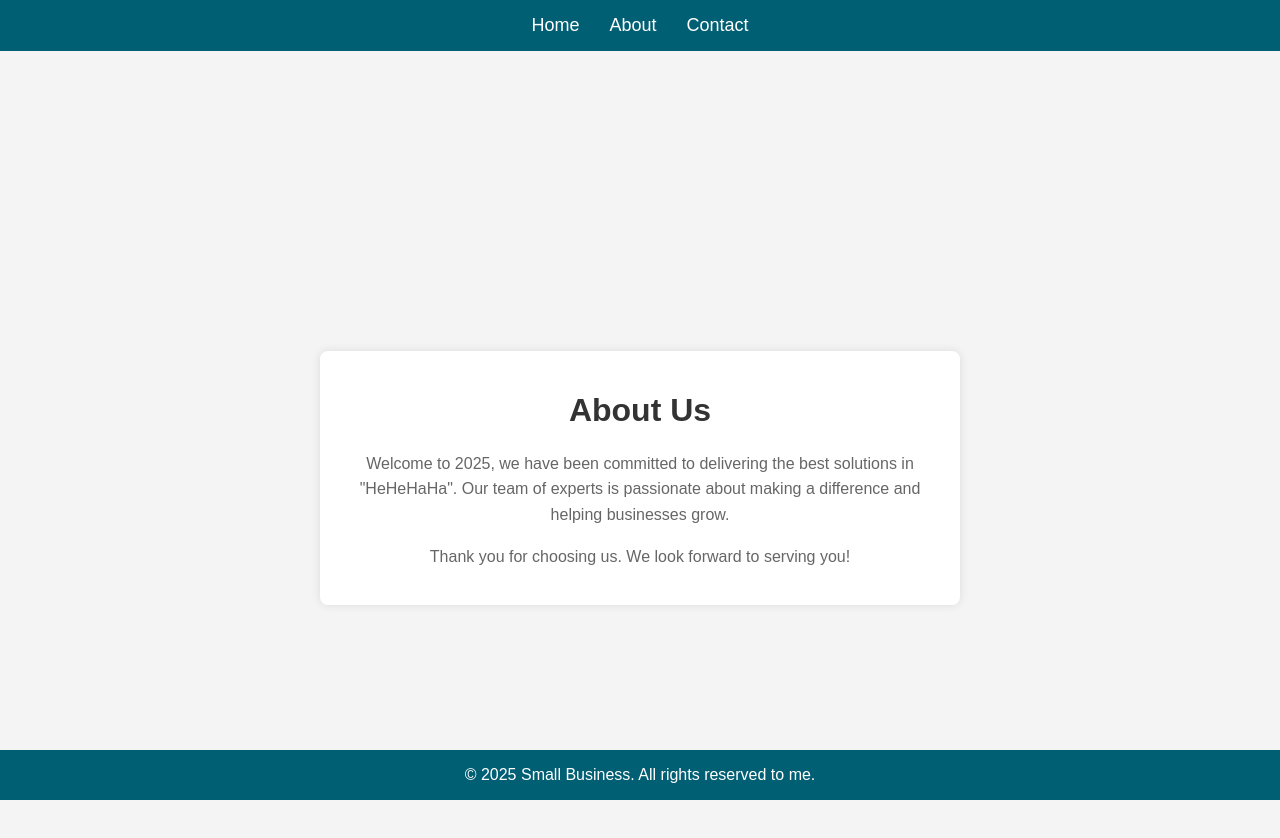
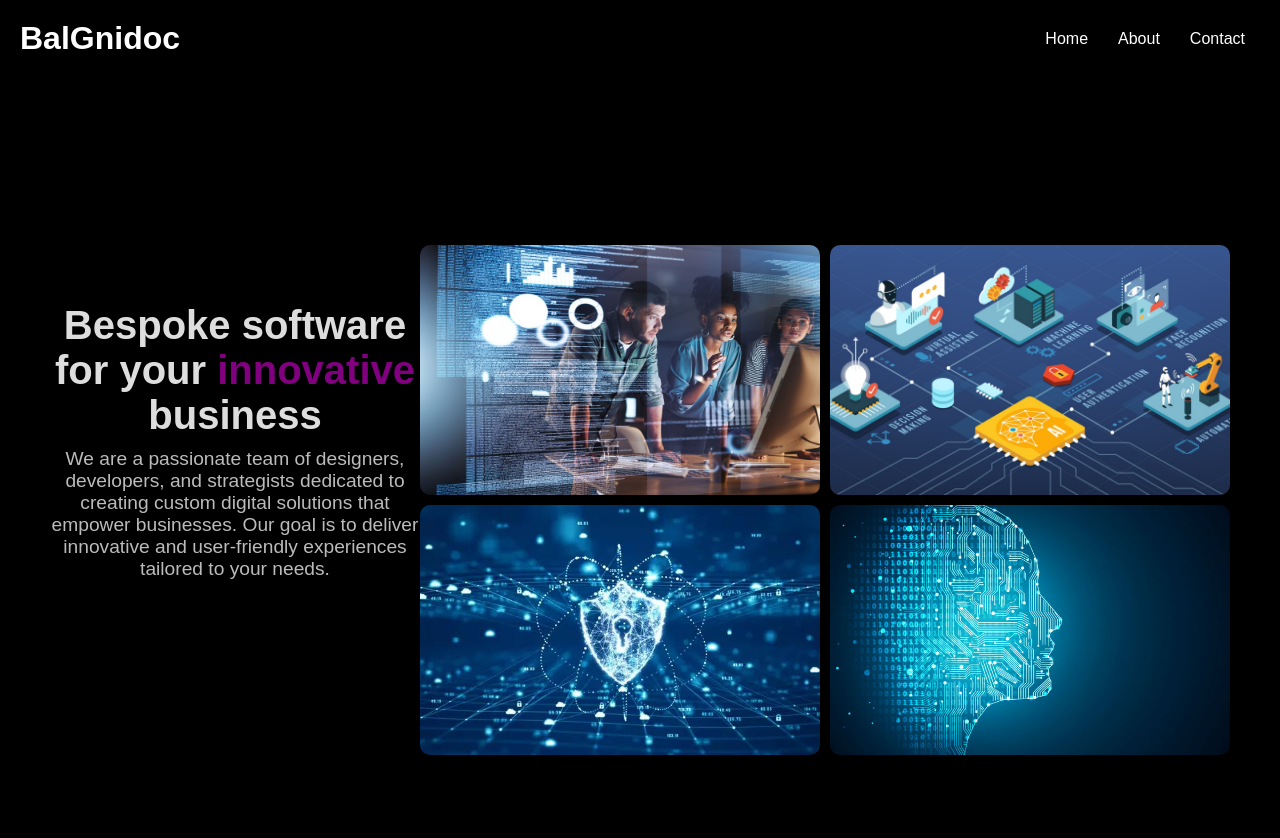
Before and after one commit to Moodeus/SimpleWebsite, a plain HTML site: page about.html in a window 1280 px wide. After the commit the page ends 805 px from the top, so only its background shows below. Drawn offline with Linux system fonts and the light colour scheme.

Commit message:
redesigning lol

```diff
--- a/about.html
+++ b/about.html
@@ -7,20 +7,27 @@
     <link rel="stylesheet" href="styling.css">
 </head>
 <body class="body-abt">
-    <nav>
-        <a href="index.html">Home</a>
-        <a href="about.html">About</a>
-        <a href="contact.html">Contact</a>
-    </nav>
-
-    <div class="container-abt">
-        <h1 class="h1-abt">About Us</h1>
-        <p class="p-abt">Welcome to 2025, we have been committed to delivering the best solutions in "HeHeHaHa". Our team of experts is passionate about making a difference and helping businesses grow.</p>
-        <p class="p-abt">Thank you for choosing us. We look forward to serving you!</p>
-    </div>
-
-    <footer>
-        <p>© 2025 Small Business. All rights reserved to me.</p>
-    </footer>
+    <header>
+        <h1>BalGnidoc</h1>
+        <nav>
+            <ul>
+                <li><a href="index.html">Home</a></li>
+                <li><a href="about.html">About</a></li>
+                <li><a href="contact.html">Contact</a></li>
+            </ul>
+        </nav>
+    </header>
+    <section class="about-section">
+        <div class="about-text">
+            <h2>Bespoke software for your <span style="color: purple;">innovative</span> business</h2>
+            <p>We are a passionate team of designers, developers, and strategists dedicated to creating custom digital solutions that empower businesses. Our goal is to deliver innovative and user-friendly experiences tailored to your needs.</p>
+        </div>
+        <div class="about-images">
+            <img src="pics/bs.jpg" alt="Teamwork">
+            <img src="pics/server.jpg" alt="Brainstorming">
+            <img src="pics/lock.jpg" alt="Coding">
+            <img src="pics/ai.jpg" alt="Discussion">
+        </div>
+    </section>
 </body>
 </html>
--- a/styling.css
+++ b/styling.css
@@ -1,42 +1,49 @@
 /* Universal Styles */
-body {
-    font-family: 'Arial', sans-serif;
+* {
     margin: 0;
     padding: 0;
-    background-color: #f4f4f4;
-    color: #333;
+    box-sizing: border-box;
+}
+body {
+    font-family: Arial, sans-serif;
+    background: #000;
+    color: white;
+    text-align: center;
 }
 
 
 
 /* Navigation */
 
-nav {
+header {
     display: flex;
-    justify-content: center;
+    justify-content: space-between;
     align-items: center;
-    background: #005f73;
-    padding: 15px 20px;
+    padding: 20px;
+    background: rgba(0, 0, 0, 0.8);
 }
-
-nav a {
+nav ul {
+    list-style: none;
+    display: flex;
+}
+nav ul li {
+    margin: 0 15px;
+}
+nav ul li a {
     color: white;
     text-decoration: none;
-    margin: 0 15px;
-    font-size: 18px;
 }
 
 
 /* Index */
 .hero {
     position: relative;
-    width: 100%;
     height: 100vh;
-    background: url("pics/play.jpg") no-repeat center center/cover;
+    background: url('pics/play.jpg') no-repeat center center/cover;
     display: flex;
+    flex-direction: column;
     justify-content: center;
     align-items: center;
-    text-align: center;
 }
 .overlay {
     position: absolute;
@@ -46,49 +53,62 @@ nav a {
     height: 100%;
     background: rgba(0, 0, 0, 0.5);
 }
-.content {
+.hero h2, .hero p, .buttons {
     position: relative;
+    z-index: 2;
+
+}
+.buttons button {
+    margin: 10px;
+    padding: 20px 30px;
+    border: none;
+    background: red;
     color: white;
-    z-index: 2;
-    padding: 20px;
+    cursor: pointer;
+    transition: 0.3s;
 }
-.btn {
-    display: inline-block;
-    margin-top: 20px;
-    padding: 10px 20px;
-    background: #ff5722;
+.buttons button:hover {
+    background: darkred;
+}
+
+a {
+    text-decoration: none;
     color: white;
-    text-decoration: none;
-    border-radius: 5px;
 }
 
 
 
 /* About Us */
 
-.body-abt {
-    margin: 0;
-    padding: 0;
-    font-family: Arial, sans-serif;
-    text-align: center;
-    background-color: #f4f4f4;
+.about-section {
+    display: flex;
+    align-items: center;
+    justify-content: space-between;
+    padding: 50px;
 }
-
-.container-abt {
-    max-width: 600px;
-    margin: 300px auto;
-    padding: 20px;
-    background: white;
-    box-shadow: 0 0 10px rgba(0, 0, 0, 0.1);
-    border-radius: 8px;
+.about-text {
+    max-width: 50%;
 }
-
-.h1-abt {
-    color: #333;
+.about-text h2 {
+    font-size: 2.5rem;
+    color: #ddd;
 }
-.p-abt {
-    color: #666;
-    line-height: 1.6;
+.about-text p {
+    font-size: 1.2rem;
+    margin-top: 10px;
+    color: #bbb;
+}
+.about-images {
+    margin-top: 10%;
+    display: grid;
+    grid-template-columns: repeat(2, 1fr);
+    gap: 10px;
+}
+.about-images img {
+    width: 400px;
+    height: 250px;
+    border-radius: 10px;
+    object-fit: cover;
 }
 
 
```
Also changed, not shown: contact.html (+10 -5 lines), index.html (+18 -16 lines), pics/ai.jpg (added), pics/bs.jpg (added), pics/lock.jpg (added), pics/server.jpg (added).
